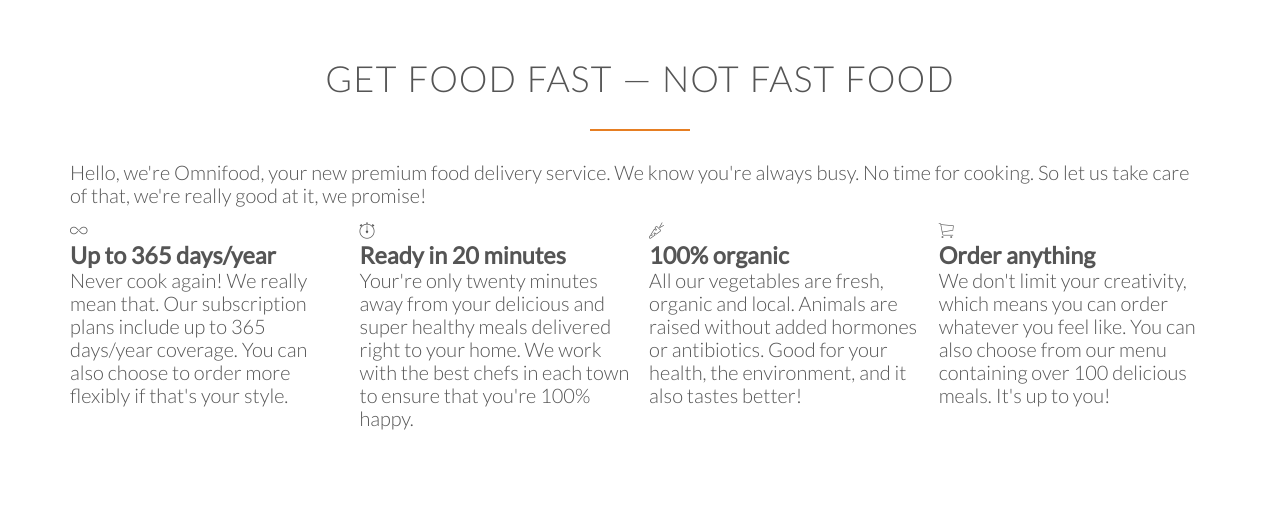
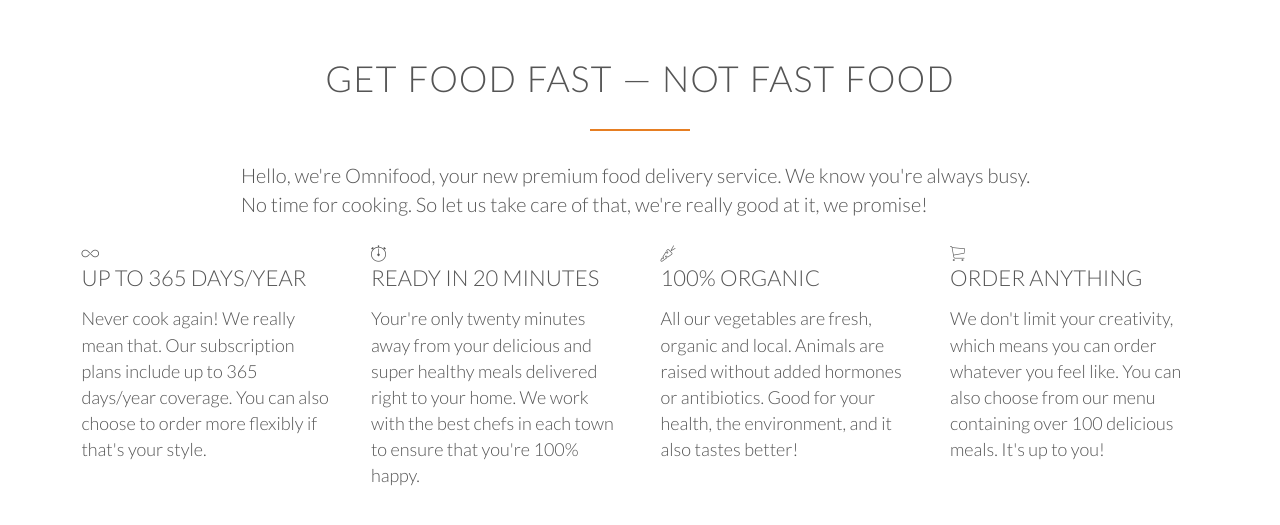
Before and after one commit to tanjahennis/omnifood, a plain HTML site: page index.html in a window 1280 px wide. Shown: the part 822-1347 px from the top of the page. Drawn offline with Linux system fonts and the light colour scheme; files whose address does not match are found by name.

Commit message:
styling for paragaphs and box, additional styling for headings

```diff
--- a/resources/css/style.css
+++ b/resources/css/style.css
@@ -30,11 +30,14 @@
     padding: 80px 0;
 }
 
+.box {
+    padding: 1%;
+}
+
 /* ----- HEADINGS ----- */
-h1, h2 {
+h1, h2, h3 {
     font-weight: 300;
     text-transform: uppercase;
-    letter-spacing: 1px;
 }
 
 h1 {
@@ -43,6 +46,7 @@
     color: #fff;
     font-size: 240%;
     word-spacing: 4px;
+    letter-spacing: 1px;
 }
 
 h2 {
@@ -50,6 +54,12 @@
     word-spacing: 2px;
     text-align: center;
     margin-bottom: 30px;
+    letter-spacing: 1px;
+}
+
+h3 {
+    font-size: 110%;
+    margin-bottom: 15px;
 }
 
 h2:after {
@@ -62,6 +72,17 @@
     margin-top: 30px;
 }
 
+/* ----- PARAGRAPHS ----- */
+.long-copy {
+    line-height: 145%;
+    width: 70%;
+    margin-left: 15%;
+}
+
+.box p {
+    font-size: 90%;
+    line-height: 145%;
+}
 /* ----- BUTTONS ----- */
 .btn:link,
 .btn:visited {
```
